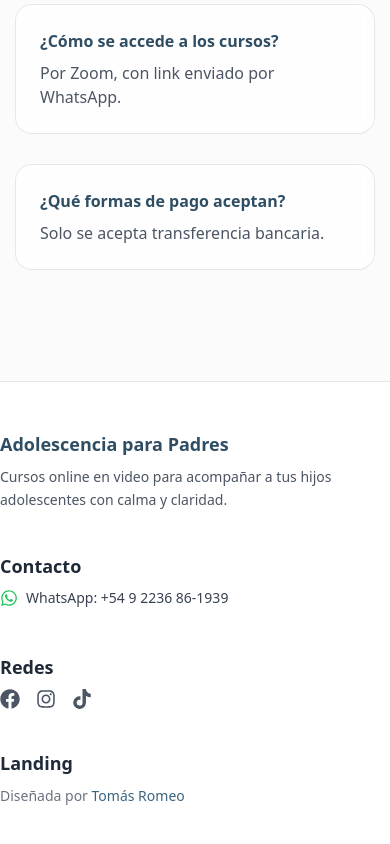
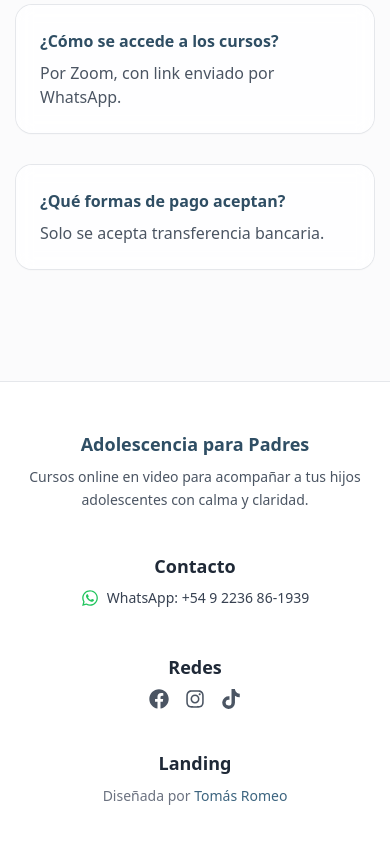
Before and after one commit to sekigan98/dram-adolescentes, a Next.js app: page / in a window 390 px wide. Shown: the part 5974-6818 px from the top of the page. Built offline with nearby package versions, Linux system fonts and the light colour scheme.

Commit message:
Update Footer.tsx

```diff
--- a/components/Footer.tsx
+++ b/components/Footer.tsx
@@ -3,9 +3,9 @@ import { FaFacebook, FaInstagram, FaTiktok, FaWhatsapp } from "react-icons/fa";
 
 export default function Footer() {
   return (
-    <footer id="contacto" className="mt-16 bg-white border-t border-gray-200">
+    <footer id="contacto" className="mt-16 bg-white border-t border-gray-200 scroll-mt-32">
       <Container className="py-12">
-        <div className="grid gap-10 sm:grid-cols-2 lg:grid-cols-4">
+        <div className="grid gap-10 text-center sm:text-left sm:grid-cols-2 lg:grid-cols-4">
           {/* Marca */}
           <div>
             <h4 className="font-semibold text-brand-800 text-lg">Adolescencia para Padres</h4>
@@ -21,7 +21,7 @@ export default function Footer() {
               href="https://wa.me/5492236861939"
               target="_blank"
               rel="noopener noreferrer"
-              className="mt-2 inline-flex items-center gap-2 text-sm text-gray-700 hover:text-brand-700"
+              className="mt-2 inline-flex items-center justify-center sm:justify-start gap-2 text-sm text-gray-700 hover:text-brand-700"
             >
               <FaWhatsapp className="text-green-500 text-lg" />
               WhatsApp: +54 9 2236 86-1939
@@ -31,29 +31,14 @@ export default function Footer() {
           {/* Redes */}
           <div>
             <h4 className="font-semibold text-lg">Redes</h4>
-            <div className="mt-2 flex gap-4 text-gray-600 text-xl">
-              <a
-                href="https://web.facebook.com/valeria.merino.1"
-                target="_blank"
-                className="hover:text-blue-600"
-                aria-label="Facebook"
-              >
+            <div className="mt-2 flex justify-center sm:justify-start gap-4 text-gray-600 text-xl">
+              <a href="https://web.facebook.com/valeria.merino.1" target="_blank" className="hover:text-blue-600" aria-label="Facebook">
                 <FaFacebook />
               </a>
-              <a
-                href="https://www.instagram.com/adolescenciaparapadres/"
-                target="_blank"
-                className="hover:text-pink-500"
-                aria-label="Instagram"
-              >
+              <a href="https://www.instagram.com/adolescenciaparapadres/" target="_blank" className="hover:text-pink-500" aria-label="Instagram">
                 <FaInstagram />
               </a>
-              <a
-                href="https://www.tiktok.com/@valemerino.ar"
-                target="_blank"
-                className="hover:text-black"
-                aria-label="TikTok"
-              >
+              <a href="https://www.tiktok.com/@valemerino.ar" target="_blank" className="hover:text-black" aria-label="TikTok">
                 <FaTiktok />
               </a>
             </div>
```
